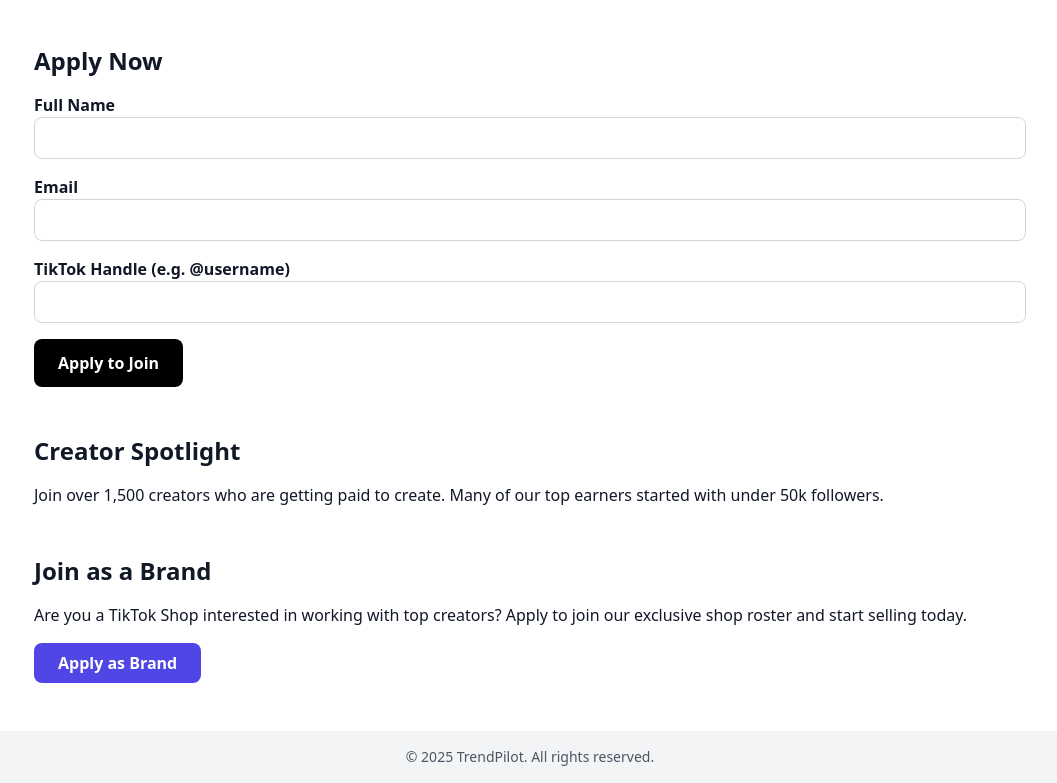
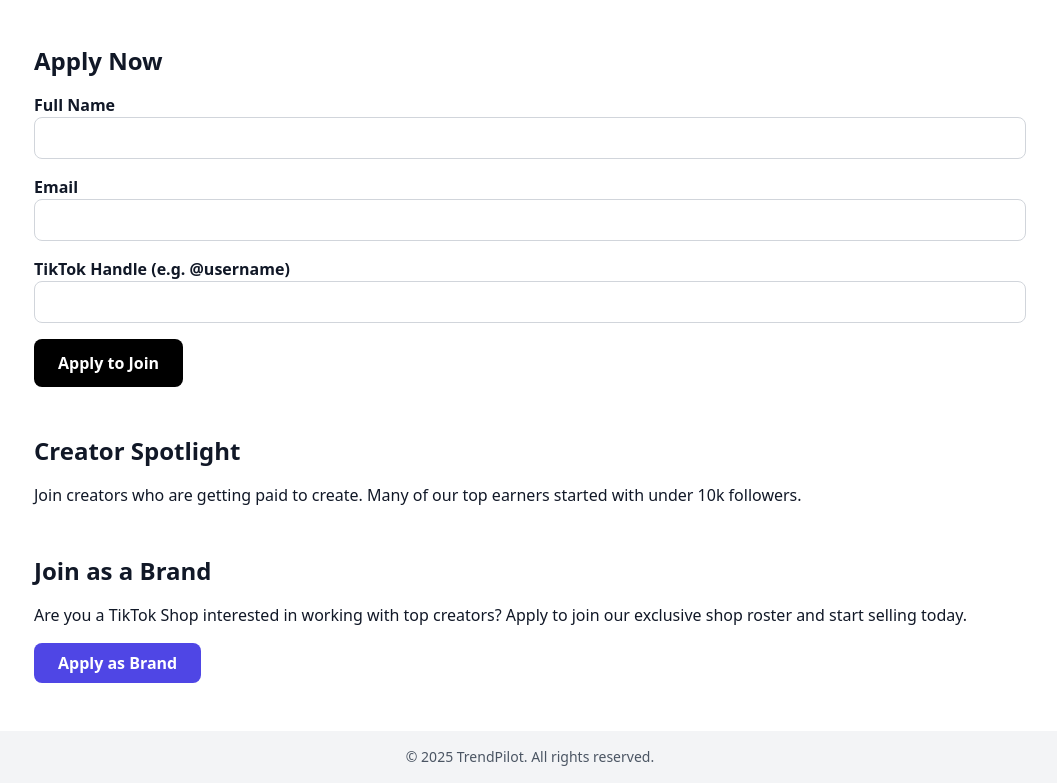
Before and after one commit to Trendpilotcaptain/Trendpilot, a plain HTML site: page creator.html in a window 1280 px wide. Shown: the part 531-1314 px from the top of the page, without its empty margins (110-1167 px from the left). Drawn offline with nearby package versions, Linux system fonts and the light colour scheme.

Commit message:
Update creator.html

```diff
--- a/creator.html
+++ b/creator.html
@@ -55,7 +55,7 @@
 
     <section>
       <h2 class="text-2xl font-bold mb-4">Creator Spotlight</h2>
-      <p>Join over 1,500 creators who are getting paid to create. Many of our top earners started with under 50k followers.</p>
+      <p>Join creators who are getting paid to create. Many of our top earners started with under 10k followers.</p>
     </section>
 
     <section>
```
